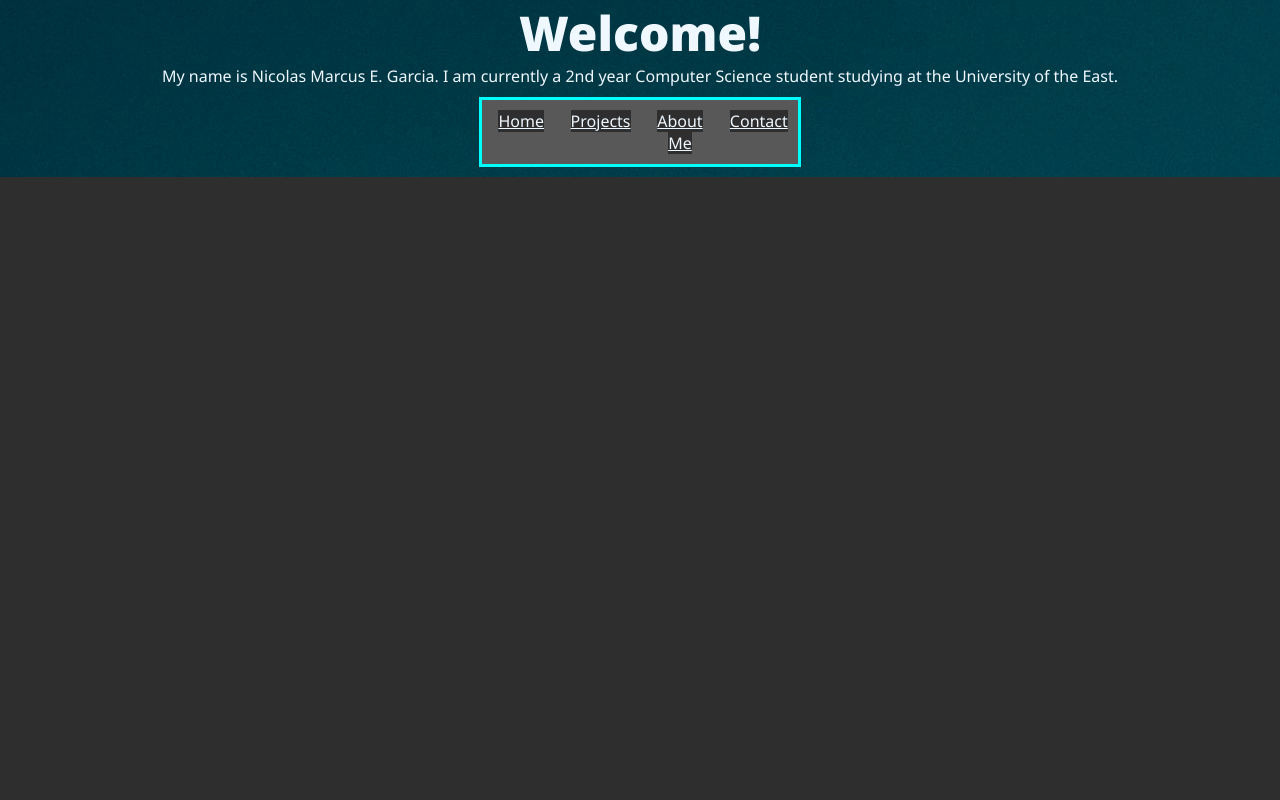
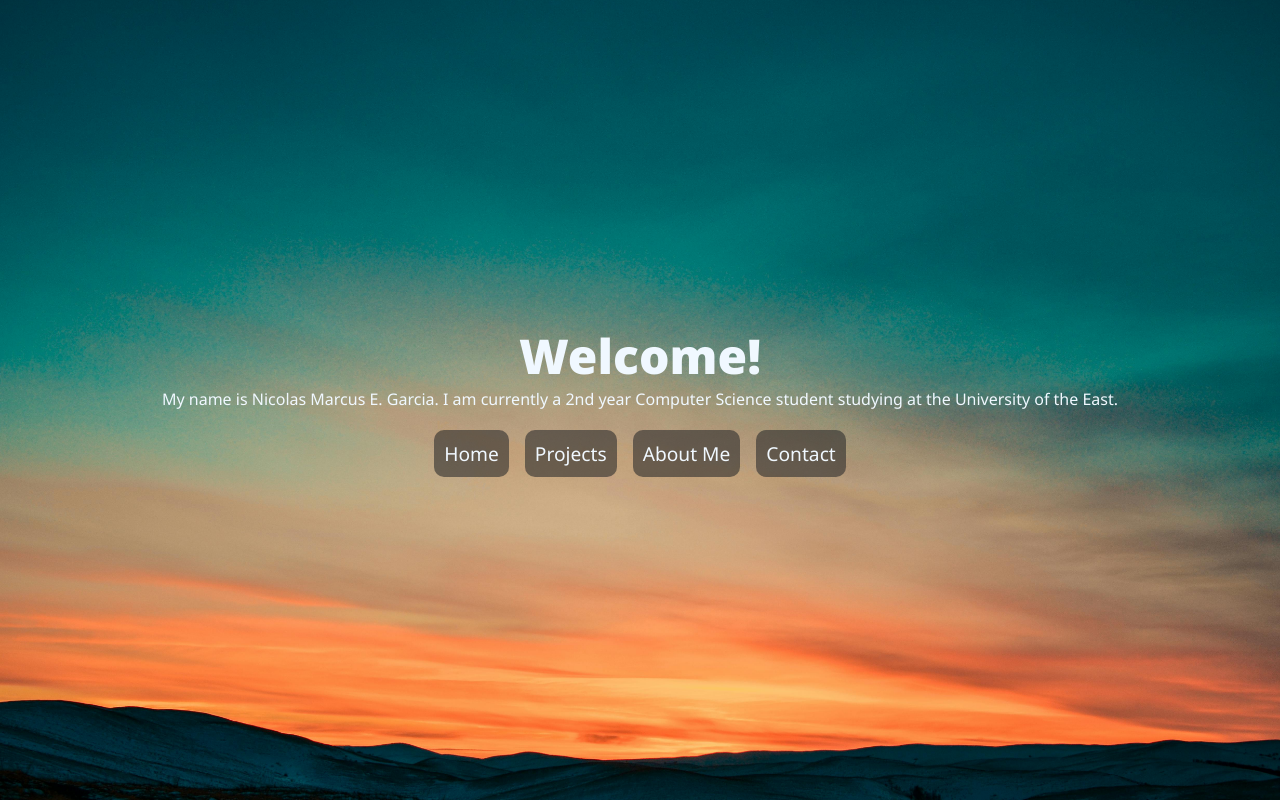
Before and after one commit to nmarcusg/portfolio, a plain HTML site: page index.html in a window 1280 px wide. Drawn offline with Linux system fonts and the light colour scheme.

Commit message:
restructured and added styling

```diff
--- a/styles.css
+++ b/styles.css
@@ -4,54 +4,66 @@
     padding: 0;
     box-sizing: border-box;
     background-color: #2e2e2e;
-    color: aliceblue;
-}
-
-ul {
-    list-style: none;
-    display: flex;
-    margin: 10px;
-    border-color: aqua;
-    border-style: solid;
-}
-
-ul li {
-    flex: 1;
-    padding: 10px;
-    margin: 0px;
-    background-color: #f5f5f536;
-}
-
-li:not(#name) {
-    text-align: center;
-}
-
-#name {
-    display: flex;
-    flex: 3;
-    padding: 10px;
+    color: rgb(240, 248, 255);
 }
 
 .content {
-    margin: 10px;
+    margin: 20px;
     display: flex;
     flex-direction: column;
     align-items: center;
-    justify-content: space-around;
     background-image: url(pexels-no-name-14543-66997.jpg);
-    object-fit: cover;
-    height: 100%;
+    background-size: cover;
+    background-position: center;
+    background-repeat: no-repeat;
+    height: 100vh;
     margin: 0px;
+    justify-content: center;
+}
+
+.heading {
     display: flex;
     justify-content: space-between;
+    align-items: center;
+    padding: 10px;
+}
+.navigation {
+    display: flex;
+    justify-content: center;
+    width: 100%;
+    margin-top: 20px; /* Space from the content above */
+    padding: 10px;
+    gap: 16px;
+    flex-flow: wrap;
 }
 
+.navigation li {
+    list-style: none;
+    background-color: transparent;
+}
+
+.navigation a {
+    color: rgb(240, 248, 255);
+    text-decoration: none;
+    padding: 10px;
+    font-size: 1.2rem; /* Adjust font size for nav items */
+    border-radius: 10px;
+    background-color: rgba(46, 46, 46, 0.6); /* Semi-transparent background for nav */
+}
+
+.navigation a:hover {
+    text-decoration: underline; /* Hover effect */
+}
+
+.transparent {
+    background-color: transparent;
+}
 
 .content h1 {
     font-size: 48px;
     font-weight: 900;
-    background-color: transparent;
 }
-p {
-    background-color: transparent;
+
+.center {
+    text-align: center;
 }
```
